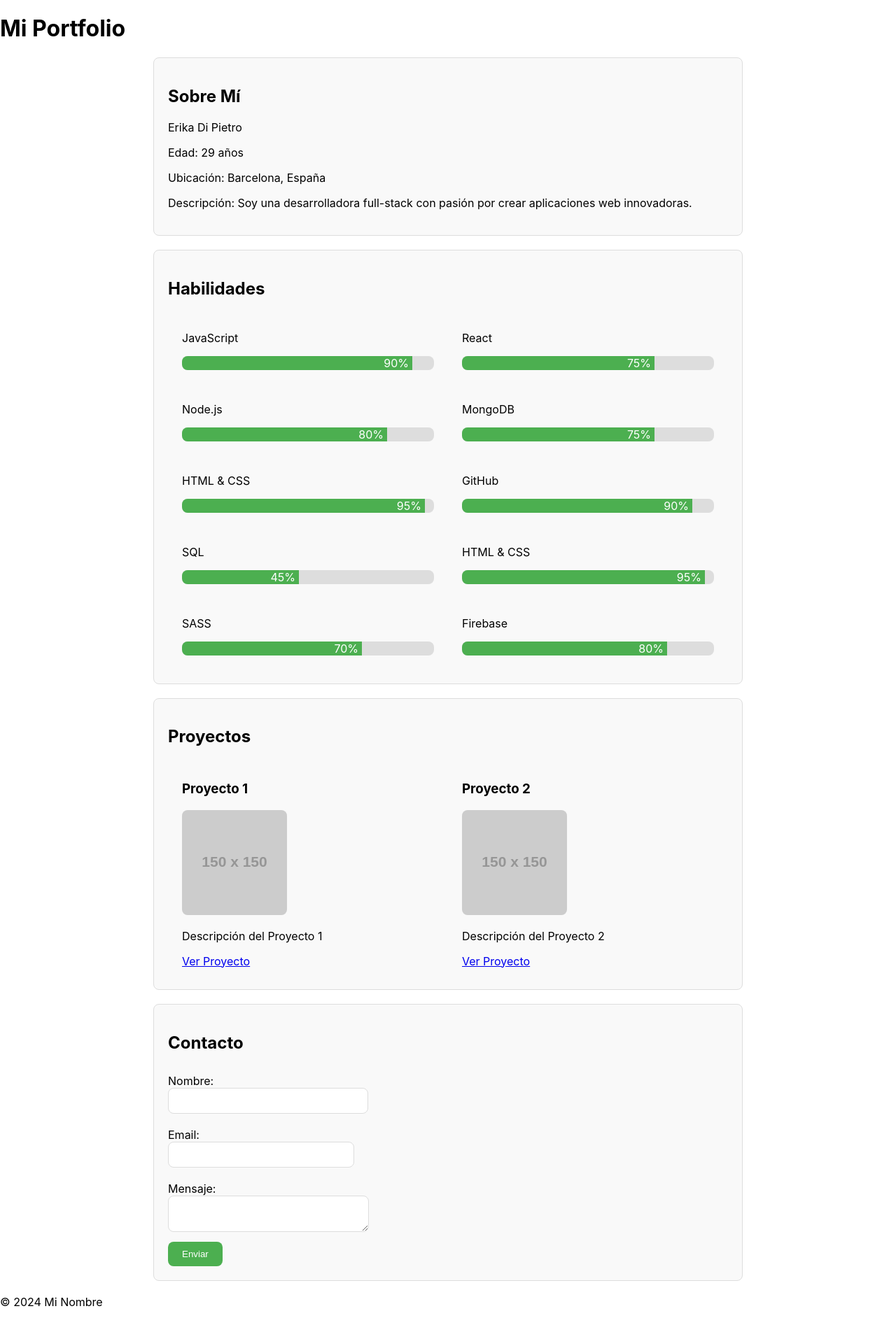
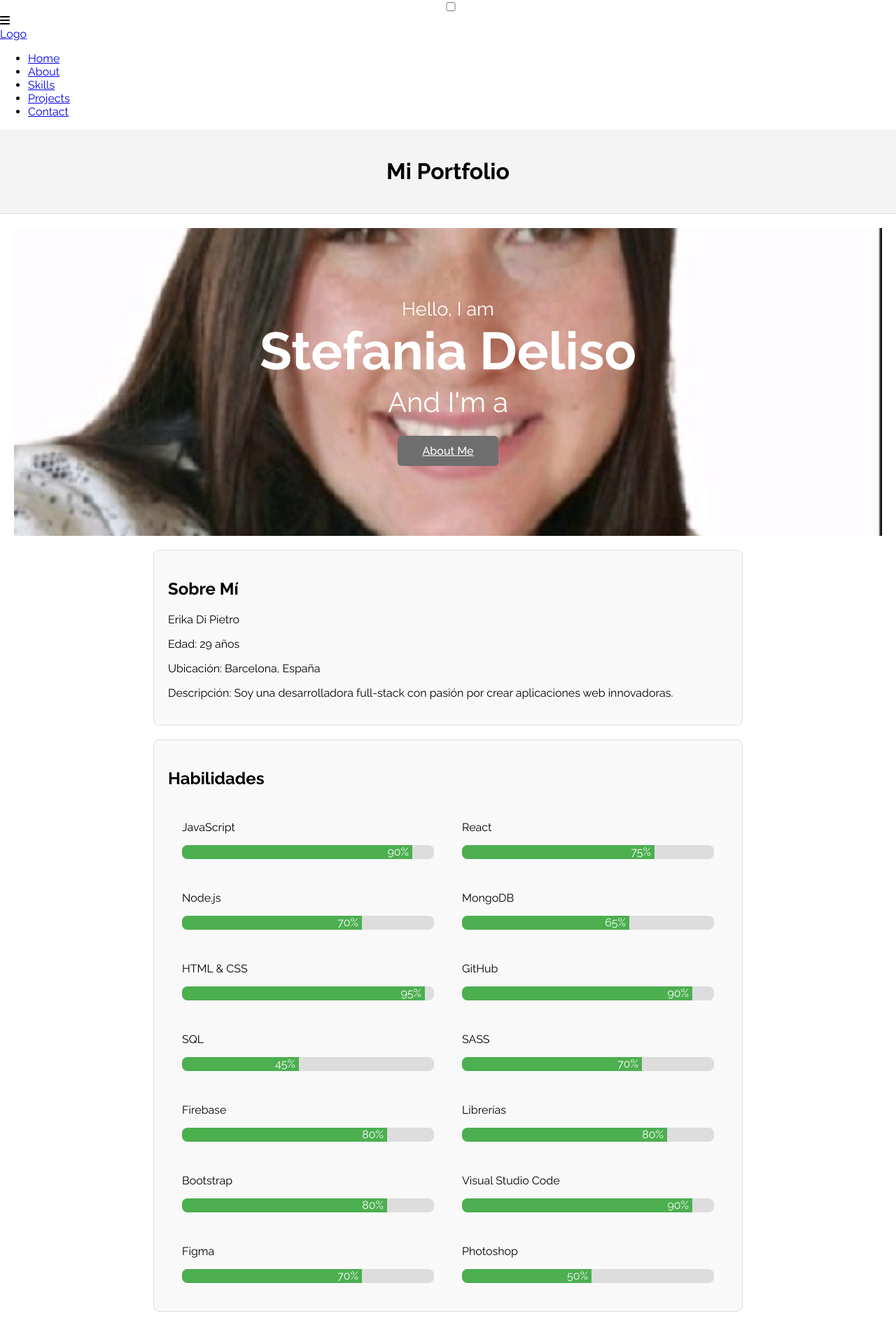
Before and after one commit to eddipietro/portfolio, a React (Create React App) app: page / in a window 1280 px wide. Shown: the top 1894 px of the page at 70% size. Built offline with nearby package versions, Linux system fonts and the light colour scheme.

Commit message:
portfolio-demo-front2

```diff
--- a/src/App.css
+++ b/src/App.css
@@ -1,38 +1,72 @@
-.App {
-  text-align: center;
-}
+/* App.css */
+@import url('https://fonts.googleapis.com/css2?family=Poppins:wght@400;500;600;700&family=Raleway:wght@400;500;700&display=swap');
 
-.App-logo {
-  height: 40vmin;
-  pointer-events: none;
-}
-
-@media (prefers-reduced-motion: no-preference) {
-  .App-logo {
-    animation: App-logo-spin infinite 20s linear;
-  }
+body, html {
+    margin: 0;
+    padding: 0;
+    box-sizing: border-box;
+    font-family: 'Raleway', sans-serif;
 }
 
 .App-header {
-  background-color: #282c34;
-  min-height: 100vh;
-  display: flex;
-  flex-direction: column;
-  align-items: center;
-  justify-content: center;
-  font-size: calc(10px + 2vmin);
-  color: white;
+    text-align: center;
+    padding: 20px;
+    background: #f4f4f4;
+    border-bottom: 1px solid #ddd;
 }
 
-.App-link {
-  color: #61dafb;
+main {
+    padding: 20px;
 }
 
-@keyframes App-logo-spin {
-  from {
-    transform: rotate(0deg);
-  }
-  to {
-    transform: rotate(360deg);
-  }
+footer {
+    text-align: center;
+    padding: 10px;
+    background: #f4f4f4;
+    border-top: 1px solid #ddd;
 }
+
+.home-content {
+    text-align: center;
+    padding: 100px 20px;
+    background: url('./assets/bn.jpg') no-repeat center;
+    background-size: cover;
+    color: #fff;
+}
+
+.home-content .text-1 {
+    font-size: 27px;
+}
+
+.home-content .text-2 {
+    font-size: 75px;
+    font-weight: 600;
+}
+
+.home-content .text-3 {
+    font-size: 40px;
+    margin: 5px 0;
+}
+
+.home-content .text-3 span {
+    color: #6e6e6e;
+    font-weight: 500;
+}
+
+.home-content a {
+    display: inline-block;
+    background: #6e6e6e;
+    color: #fff;
+    font-size: 16px;
+    font-weight: 500;
+    padding: 12px 36px;
+    margin-top: 20px;
+    border-radius: 6px;
+    transition: background 0.3s ease;
+}
+
+.home-content a:hover {
+    background: #3883d3;
+}
+
+/* Add additional styles for other sections as needed */
--- a/src/App.js
+++ b/src/App.js
@@ -1,20 +1,39 @@
 import React from 'react';
+import NavBar from './components/NavBar/NavBar';
 import About from './components/About/About';
 import Skills from './components/Skills/Skills';
 import ProjectList from './components/ProjectList/ProjectList';
 import Contact from './components/Contact/Contact';
+import './App.css';
 
 function App() {
     return (
         <div className="App">
+            <NavBar />
             <header className="App-header">
                 <h1>Mi Portfolio</h1>
             </header>
             <main>
-                <About />
-                <Skills />
-                <ProjectList />
-                <Contact />
+                <section id="home">
+                    <div className="home-content">
+                        <div className="text-1">Hello, I am</div>
+                        <div className="text-2">Stefania Deliso</div>
+                        <div className="text-3">And I'm a <span className="typing"></span></div>
+                        <a href="#about">About Me</a>
+                    </div>
+                </section>
+                <section id="about">
+                    <About />
+                </section>
+                <section id="skills">
+                    <Skills />
+                </section>
+                <section id="projects">
+                    <ProjectList />
+                </section>
+                <section id="contact">
+                    <Contact />
+                </section>
             </main>
             <footer>
                 <p>&copy; 2024 Mi Nombre</p>
--- /dev/null
+++ b/src/components/NavBar/NavBar.js
@@ -0,0 +1,29 @@
+import React from 'react';
+import { FontAwesomeIcon } from '@fortawesome/react-fontawesome';
+import { faBars } from '@fortawesome/free-solid-svg-icons';
+import './NavBar.css';
+
+const NavBar = () => {
+  return (
+    <nav className="navbar">
+      <div className="navbar-container">
+        <input type="checkbox" id="menu-toggle" />
+        <label htmlFor="menu-toggle" className="menu-icon">
+          <FontAwesomeIcon icon={faBars} />
+        </label>
+        <div className="logo">
+          <a href="#home">Logo</a>
+        </div>
+        <ul className="menu">
+          <li><a href="#home">Home</a></li>
+          <li><a href="#about">About</a></li>
+          <li><a href="#skills">Skills</a></li>
+          <li><a href="#projects">Projects</a></li>
+          <li><a href="#contact">Contact</a></li>
+        </ul>
+      </div>
+    </nav>
+  );
+}
+
+export default NavBar;
--- a/src/components/Skills/Skills.js
+++ b/src/components/Skills/Skills.js
@@ -4,14 +4,18 @@ import './Skills.css';
 const skills = [
     { name: 'JavaScript', percentage: 90 },
     { name: 'React', percentage: 75 },
-    { name: 'Node.js', percentage: 80 },
-    { name: 'MongoDB', percentage: 75 },
+    { name: 'Node.js', percentage: 70 },
+    { name: 'MongoDB', percentage: 65 },
     { name: 'HTML & CSS', percentage: 95 },
     { name: 'GitHub', percentage: 90 },
     { name: 'SQL', percentage: 45 },
-    { name: 'HTML & CSS', percentage: 95 },
     { name: 'SASS', percentage: 70 },
     { name: 'Firebase', percentage: 80 },
+    { name: 'Librerías', percentage: 80 },
+    { name: 'Bootstrap', percentage: 80 },
+    { name: 'Visual Studio Code', percentage: 90 },
+    { name: 'Figma', percentage: 70 },
+    { name: 'Photoshop', percentage: 50 },
 
 ];
 
```
Also changed, not shown: package.json (+9 -0 lines), src/assets/bn.jpg (added), src/components/NavBar/NavBar.css (added), 1 other file (tests, documents, lock files or other folders).
